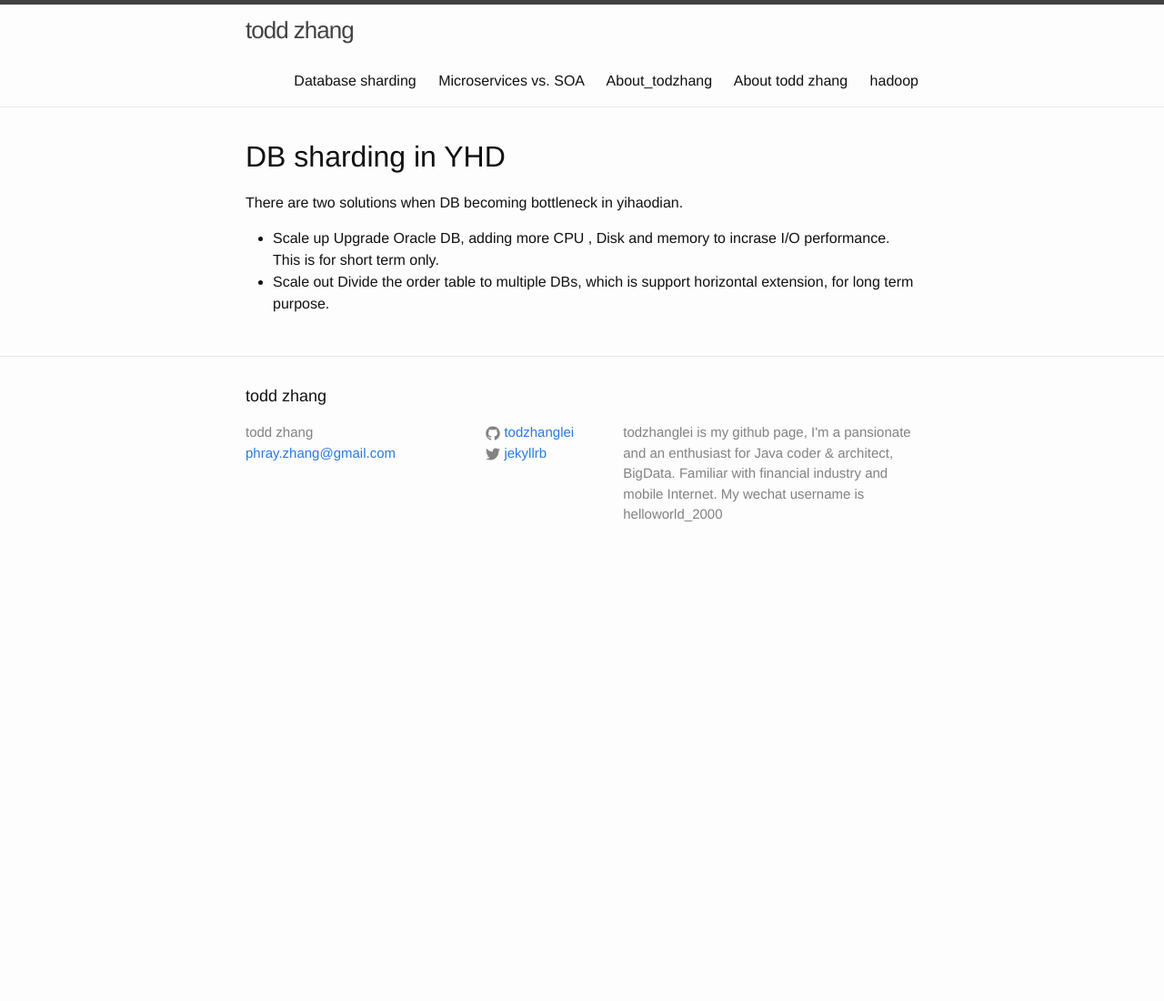
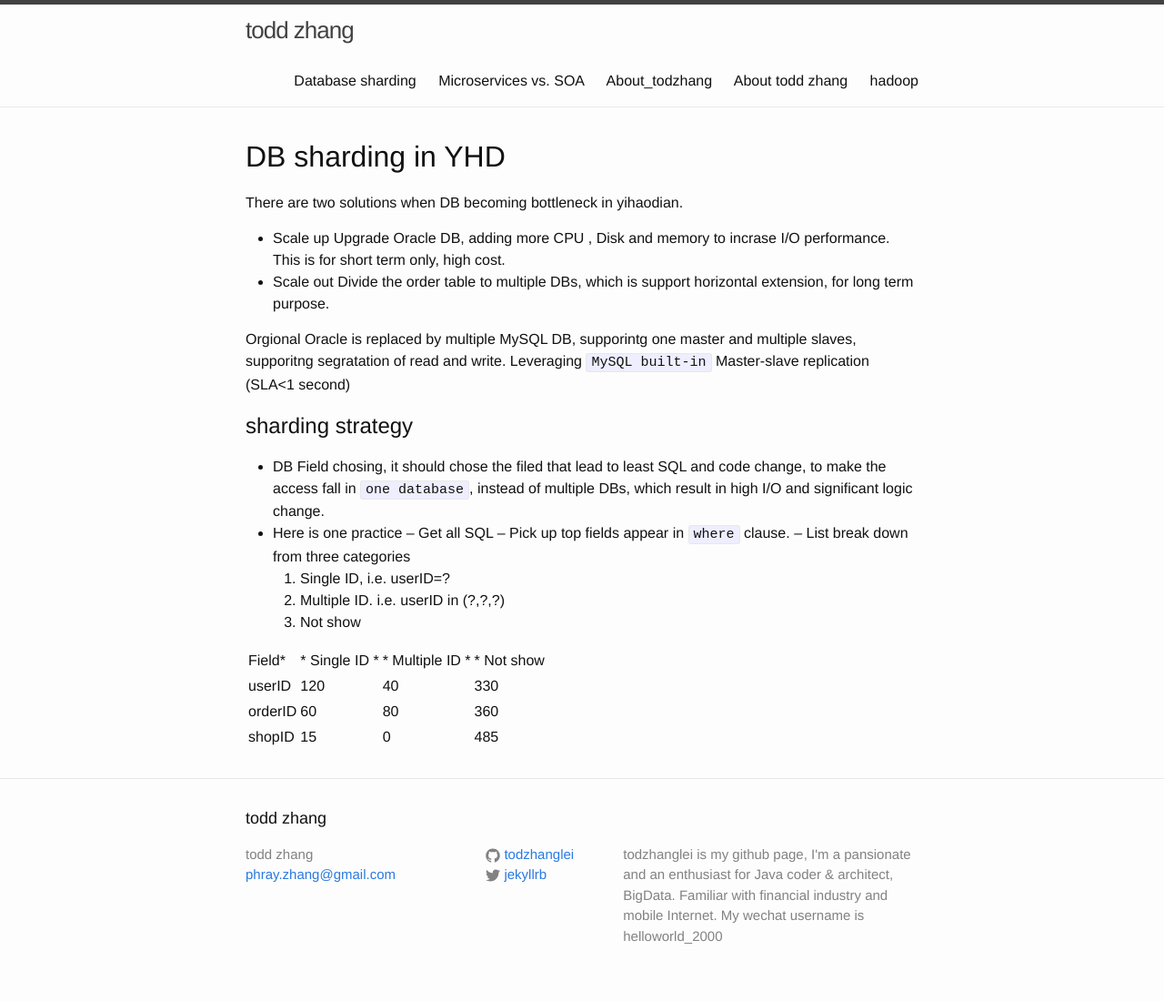
Before and after one commit to CloudsDocker/todzhanglei.github.io, a Jekyll site: the page built from DBSharding.md, in a window 1280 px wide. Shown: the whole page at 91% size. Built offline with Jekyll 4.4.1, drawn with Linux system fonts in a browser that asks for light colours; before the commit the page ends 900 px from its top, so only the background shows below that.

Commit message:
Update DBSharding.md

```diff
--- a/DBSharding.md
+++ b/DBSharding.md
@@ -8,6 +8,24 @@ title: Database sharding
 There are two solutions when DB becoming bottleneck in yihaodian.
 
 - Scale up
-Upgrade Oracle DB, adding more CPU , Disk and memory to incrase I/O performance. This is for short term only.
+Upgrade Oracle DB, adding more CPU , Disk and memory to incrase I/O performance. This is for short term only, high cost.
 - Scale out
 Divide the order table to multiple DBs, which is support horizontal extension, for long term purpose.
+
+
+Orgional Oracle is replaced by multiple MySQL DB, supporintg one master and multiple slaves, supporitng segratation of read and write. Leveraging `MySQL built-in` Master-slave replication (SLA<1 second)
+
+## sharding strategy
+- DB Field chosing, it should chose the filed that lead to least SQL and code change, to make the access fall in `one database`, instead of multiple DBs, which result in high I/O and significant logic change.
+- Here is one practice
+-- Get all SQL
+-- Pick up top fields appear in `where` clause.
+-- List break down from three categories
+1. Single ID, i.e. userID=?
+1. Multiple ID. i.e. userID in (?,?,?)
+1. Not show
+
+|Field*|* Single ID *|* Multiple ID *|* Not show|
+userID | 120 | 40| 330
+orderID | 60 | 80| 360
+shopID | 15 | 0| 485
```
